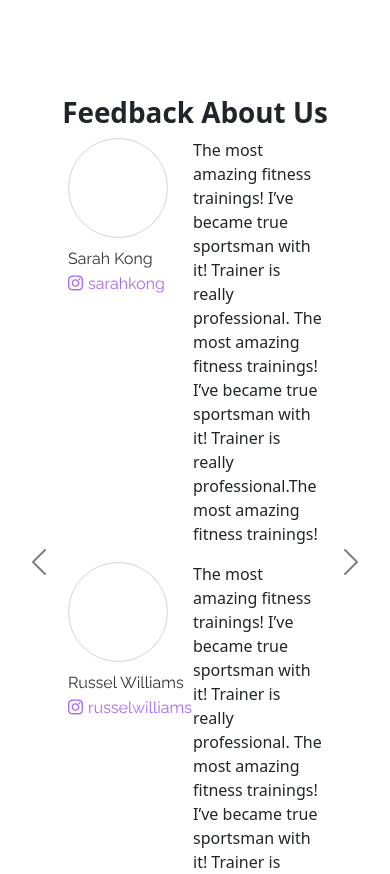
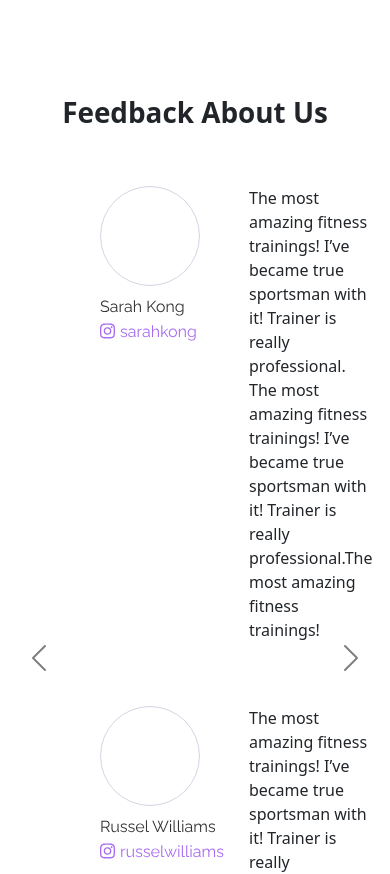
Before and after one commit to Kate1985sky/app-online-workout, a React (Create React App) app: page / in a window 390 px wide. Shown: the part 3740-4614 px from the top of the page. Built offline with nearby package versions, Linux system fonts and the light colour scheme.

Commit message:
update file feedback and and breakpoints

```diff
--- a/src/Components/Feedback/Feedback.js
+++ b/src/Components/Feedback/Feedback.js
@@ -32,7 +32,6 @@ const items = [
 ];
 
 export const Feedback = () => {
-
   return (
     <Container>
       <Row className="mt-5">
@@ -41,30 +40,32 @@ export const Feedback = () => {
         </Col>
         <Col xs={12}>
           <Carousel data-bs-theme="dark" indicators={false}>
-            {
-              items.map((list, index) => (
+            {items.map((list, index) => (
               <Carousel.Item key={index}>
                 <Container>
                   <Row className="px-5">
-                    {
-                      list.map(({text, photo: Icon }, listIndex) => (
-                        <Col xs={12} className="d-flex px-2" key={listIndex}>
-                          <div>
+                    {list.map(({ text, photo: Icon }, listIndex) => (
+                      <Col
+                        xs={12}
+                        lg={6}
+                        className="mt-5 px-3"
+                        key={listIndex}
+                      >
+                        <div className="d-flex">
+                          <div className="px-4">
                             <Icon />
                           </div>
                           <p>{text}</p>
+                        </div>
                       </Col>
-                      ))
-                    }
+                    ))}
                   </Row>
                 </Container>
               </Carousel.Item>
-              ))
-            }
+            ))}
           </Carousel>
         </Col>
       </Row>
     </Container>
-
   );
 };
```
Lines whose indentation alone changed are shown as unchanged.
